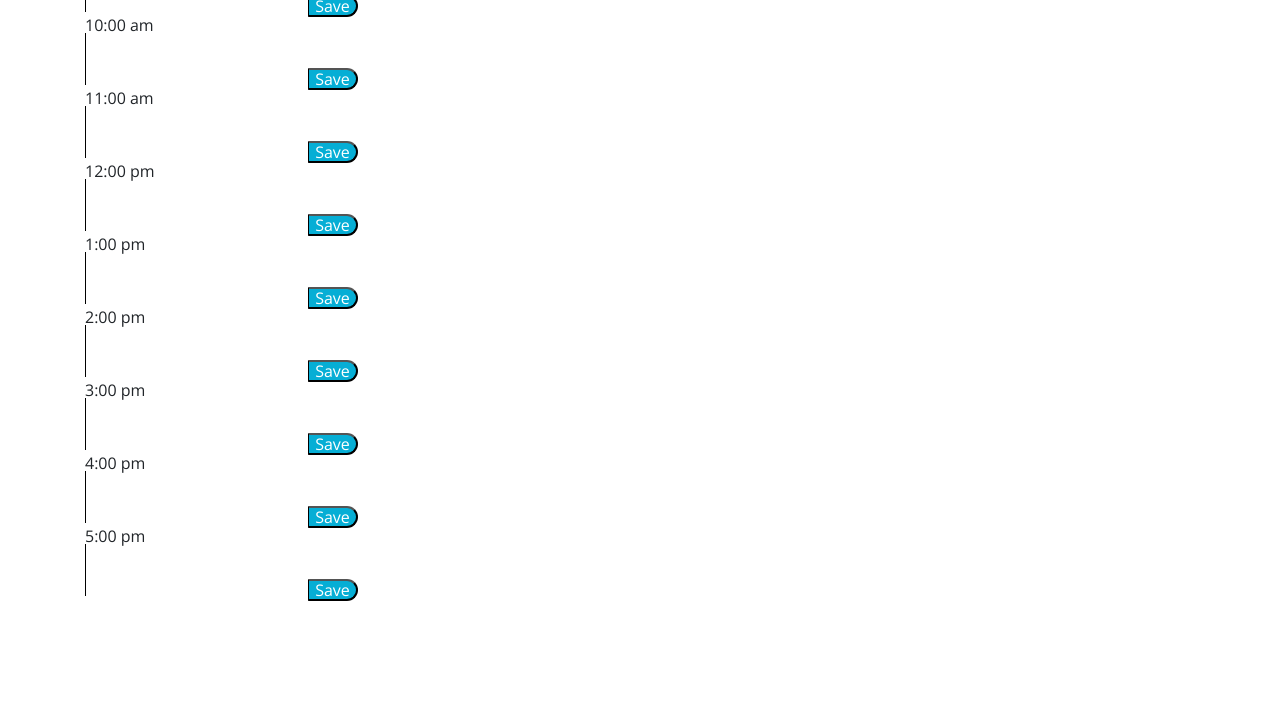
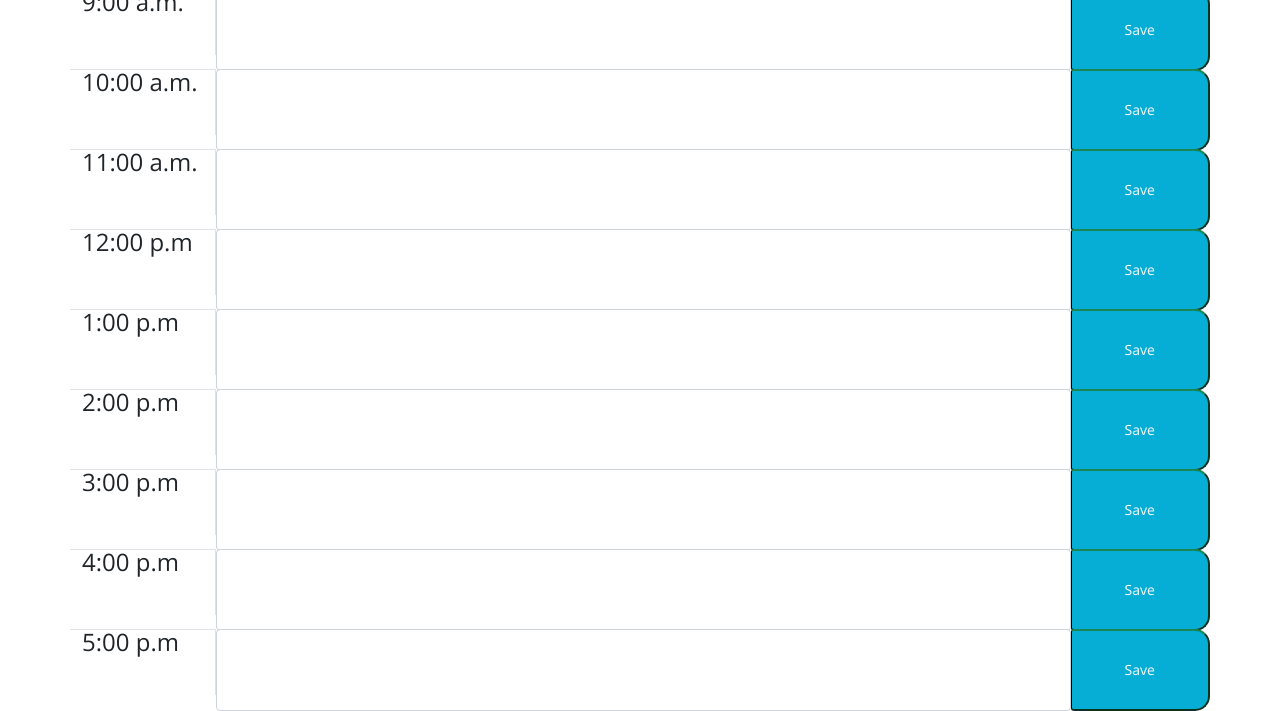
Before and after one commit to vtori37/Work-Day-Scheduler, a plain HTML site: page index.html in a window 1280 px wide. Shown: the part 414-1125 px from the top of the page. Before the commit the page ends 1015 px from the top, so only its background shows below. Drawn offline with nearby package versions, Linux system fonts and the light colour scheme; files that its build step writes are made by us from their sources.

Commit message:
added in a clock

```diff
--- a/assets/js/script.js
+++ b/assets/js/script.js
@@ -4,6 +4,13 @@ console.log(currentday);
 
 var currentDayEl = document.getElementById("currentDay");
 currentDayEl.textContent = currentday;
+
+//displays current time
+var currentTime = moment().format('hh:mm:ss A') // 2012-02-29
+console.log(currentTime);
+
+var currentTimeEl = document.getElementById("clock");
+currentTimeEl.textContent = "Current Time:  " + currentTime;
 
 // button to save the input data
 var saveBtnArr = document.querySelectorAll(".saveBtn");
@@ -34,69 +41,3 @@ document.getElementById("text6").innerHTML = localStorage.getItem("2pm");
 document.getElementById("text7").innerHTML = localStorage.getItem("3pm");
 document.getElementById("text8").innerHTML = localStorage.getItem("4pm");
 document.getElementById("text9").innerHTML = localStorage.getItem("5pm");
-
-
-
-
-
-
-
-
-
-// //post values to respective time block
-// var eventTextArr = document.querySelectorAll(".eventText");
-// for ( var i = 0; i < eventTextArr.length; i++ ) {
-//   eventTextArr[i].addEventListener("load", function() {
-//     var eventTxt = localStorage.getItem(i).textContent;
-//     console.log("It works!");
-//   };
-
-
-/*
-
-
-  var eventInput = document.querySelectorAll(".inputTxt");
-  for ( var i = 0; i < eventInput.length; i++ ) {
-
-      eventInput[i] = document.getElementById("this.previousElementSibling.value");
-
-var eventInput = JSON.parse(localStorage.getItem("tasks"));
-    // var eventInput = document.querySelectorAll(".inputTxt");
-    // localStorage.setItem("eventInput", "this.previousElementSibling.value")
-
-
-   // var input = document.getElementsByClassName("").previousElementSibling.value.innerHtml;
-// var inputTxtVal = document.querySelectorAll(".inputTxt");
-// for (var i = 0; i < inputTxtVal.length; i++) {
-//   // inputTxtVal[i].addEventListener("click" functio() {
-
-
-
-
-
-
-- store time slot as a key
-- store the input value as the value of the key
-? get specific hour of the day using moment.js
-use if statements comparing chosen time when color-coding time
-
-// make sure to type stuff out yourself
-
-
-
-
-
-// / document.querySelectorAll(".saveBtn").addEventListener("click", function(){
-  //   // var inputValue = document.querySelector(".inputTxt").value;
-  //   // localStorage.setItem("Saved9amKey", "9am")
-  //   // console.log(inputValue);
-  //   /* "this" is "localStorage.setItem". The sibling of "This" is var inputValue.
-  //   Therefore, inputValue is being console logged*/
-  //   console.log(this);
-  //   // console.log(this.previousElementSibling.value);
-
-
-// Same thing as line 4 and 5: document.getElementById("currentDay").textContent="Hi There";
-
-// same as line 9 and tom document.getElementsByClassName("inputTxt")
-// console.log(document.getElementsByClassName("inputTxt"));
--- a/index.html
+++ b/index.html
@@ -6,7 +6,10 @@
   <meta name="viewport" content="width=device-width, initial-scale=1.0" />
   <meta http-equiv="X-UA-Compatible" content="ie=edge" />
   <link rel="stylesheet" href="https://stackpath.bootstrapcdn.com/bootstrap/4.3.1/css/bootstrap.min.css" />
-  <link rel="stylesheet" href="https://use.fontawesome.com/releases/v5.8.1/css/all.css"
+  <link rel="stylesheet"
+    href="https://cdnjs.cloudflare.com/ajax/libs/twitter-bootstrap/5.0.0-beta3/css/bootstrap.min.css"
+    integrity="sha512-N415hCJJdJx+1UBfULt+i+ihvOn42V/kOjOpp1UTh4CZ70Hx5bDlKryWaqEKfY/8EYOu/C2MuyaluJryK1Lb5Q=="
+    crossorigin="anonymous" <link rel="stylesheet" href="https://use.fontawesome.com/releases/v5.8.1/css/all.css"
     integrity="sha384-50oBUHEmvpQ+1lW4y57PTFmhCaXp0ML5d60M1M7uH2+nqUivzIebhndOJK28anvf" crossorigin="anonymous" />
   <link href="https://fonts.googleapis.com/css?family=Open+Sans&display=swap" rel="stylesheet" />
   <link rel="stylesheet" href="style.css" />
@@ -22,59 +25,61 @@
 
   <section class="container">
     <!-- Timeblocks go here -->
-    <button class="task-creator">Task</button>
     <div>
-      <div class="time" id="9am">9:00 am</div>
-      <textarea id="text1" class="eventText"></textarea>
-      <button id="9amTxt" class="saveBtn">Save</button>
+      <h2 class="display-4" id="clock">Current Time</h2>
+    </div>
+    <div class="row">
+      <div class="time mb-3 fs-4 col border-right border-top" id=" 9am">9:00 a.m.</div>
+      <textarea id="text1" class="eventText form-control z-depth-1 purple-border w-75 p-3 col-10"></textarea>
+      <button id="9amTxt" class="saveBtn col btn-outline-success bi-save btn-sm">Save</button>
     </div>
 
-    <div>
-      <div id="10am">10:00 am</div>
-      <textarea id="text2" class="eventText"></textarea>
-      <button id="10amTxt" class="saveBtn">Save</button>
+    <div class="row">
+      <div class="time mb-3 fs-4 col border-right border-top" id=" 10am">10:00 a.m.</div>
+      <textarea id="text2" class="eventText form-control z-depth-1 purple-border w-75 p-3 col-10"></textarea>
+      <button id="10amTxt" class="saveBtn col btn-outline-success bi-save btn-sm">Save</button>
     </div>
 
-    <div>
-      <div id="11am">11:00 am</div>
-      <textarea id="text3" class="eventText"></textarea>
-      <button id="11amTxt" class="saveBtn">Save</button>
+    <div class="row">
+      <div class="time mb-3 fs-4 col border-right border-top" id=" 11am">11:00 a.m.</div>
+      <textarea id="text3" class="eventText form-control z-depth-1 purple-border w-75 p-3 col-10"></textarea>
+      <button id=" 11amTxt" class="saveBtn col btn-outline-success bi-save btn-sm">Save</button>
     </div>
 
-    <div>
-      <div id="12pm">12:00 pm</div>
-      <textarea id="text4" class="eventText"></textarea>
-      <button id="12pmTxt" class="saveBtn">Save</button>
+    <div class="row">
+      <div class="time mb-3 fs-4 col border-right border-top" id=" 12pm">12:00 p.m</div>
+      <textarea id="text4" class="eventText form-control z-depth-1 purple-border w-75 p-3 col-10"></textarea>
+      <button id="12pmTxt" class="saveBtn col btn-outline-success bi-save btn-sm">Save</button>
     </div>
 
-    <div>
-      <div id="1pm">1:00 pm</div>
-      <textarea id="text5" class="eventText"></textarea>
-      <button id="1pmTxt" class="saveBtn">Save</button>
+    <div class="row">
+      <div class="time mb-3 fs-4 col border-right border-top" id=" 1pm">1:00 p.m</div>
+      <textarea id="text5" class="eventText form-control z-depth-1 purple-border w-75 p-3 col-10"></textarea>
+      <button id=" 1pmTxt" class="saveBtn col btn-outline-success bi-save btn-sm">Save</button>
     </div>
 
-    <div>
-      <div id="2pm">2:00 pm</div>
-      <textarea id="text6" class="eventText"></textarea>
-      <button id="2pmTxt" class="saveBtn">Save</button>
+    <div class="row">
+      <div class="time mb-3 fs-4 col border-right border-top" id=" 2pm">2:00 p.m</div>
+      <textarea id="text6" class="eventText form-control z-depth-1 purple-border w-75 p-3 col-10"></textarea>
+      <button id="2pmTxt" class="saveBtn col btn-outline-success bi-save btn-sm">Save</button>
     </div>
 
-    <div>
-      <div id="3pm">3:00 pm</div>
-      <textarea id="text7" class="eventText"></textarea>
-      <button id="3pmTxt" class="saveBtn">Save</button>
+    <div class="row">
+      <div class="time mb-3 fs-4 col border-right border-top" id=" 3pm">3:00 p.m</div>
+      <textarea id="text7" class="eventText form-control z-depth-1 purple-border w-75 p-3 col-10"></textarea>
+      <button id=" 3pmTxt" class="saveBtn col btn-outline-success bi-save btn-sm">Save</button>
     </div>
 
-    <div>
-      <div id="4pm">4:00 pm</div>
-      <textarea id="text8" class="eventText"></textarea>
-      <button id="4pmTxt" class="saveBtn">Save</button>
+    <div class="row">
+      <div class="time mb-3 fs-4 col border-right border-top" id=" 4pm">4:00 p.m</div>
+      <textarea id="text8" class="eventText form-control z-depth-1 purple-border w-75 p-3 col-10"></textarea>
+      <button id="4pmTxt" class="saveBtn col btn-outline-success bi-save btn-sm">Save</button>
     </div>
 
-    <div>
-      <div id="5pm">5:00 pm</div>
-      <textarea id="text9" class="eventText"></textarea>
-      <button id="5pmTxt" class="saveBtn">Save</button>
+    <div class="row">
+      <div class="time mb-3 fs-4 col border-right border-top" id="5pm">5:00 p.m</div>
+      <textarea id="text9" class="eventText form-control z-depth-1 purple-border w-75 p-3 col-10"></textarea>
+      <button id=" 5pmTxt" class="saveBtn col btn-outline-success bi-save btn-sm">Save</button>
     </div>
 
 
```
Also changed, not shown: assets/css/style.css (line endings or trailing spaces), 1 other file.
